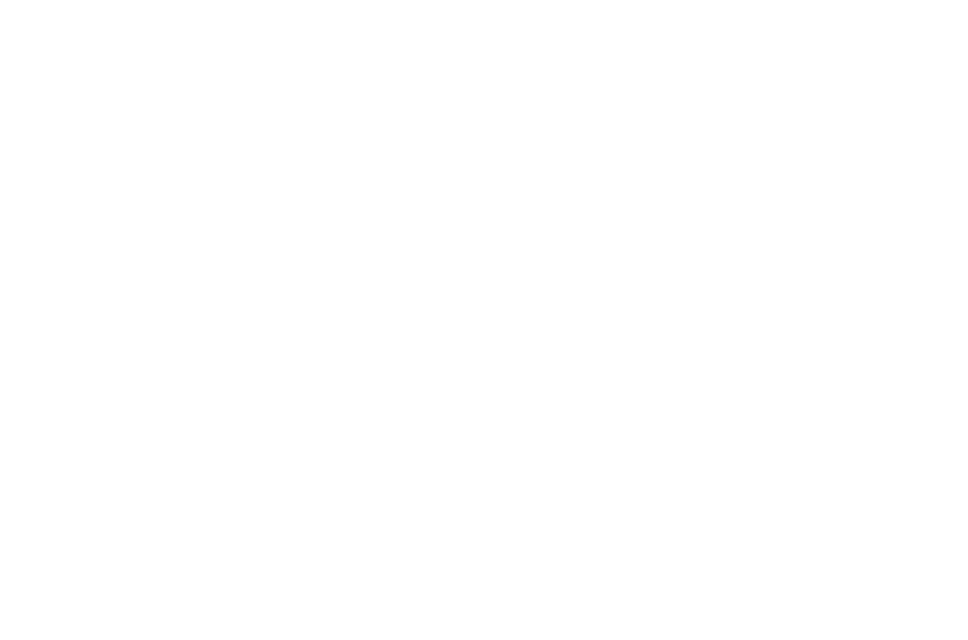
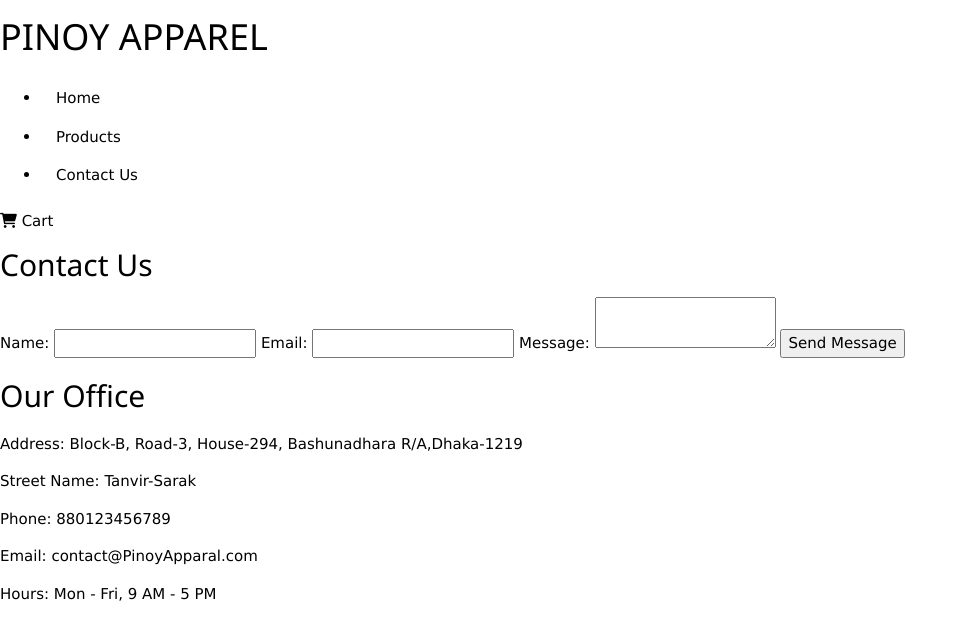
Before and after one commit to itzabd/MIDTERM_OF_MIS455, a plain HTML site: page contact.html in a window 1280 px wide. Shown: the whole page, without its empty margins (0-968 px from the left). Drawn offline with nearby package versions, Linux system fonts and the light colour scheme.

Commit message:
Update contact.html

```diff
--- a/contact.html
+++ b/contact.html
@@ -10,6 +10,49 @@
     <link rel="stylesheet" href="https://cdnjs.cloudflare.com/ajax/libs/font-awesome/6.0.0-beta3/css/all.min.css"> <!-- Font Awesome for icons -->
 </head>
 <body>
+     <!-- ID-2221061
+    NAME- Abdullah Hossien
+    Sec- 2 -->
+
+    <header>
+        <h1>PINOY APPAREL</h1>
+        <nav>
+            <ul>
+                <li><a href="index.html" class="w3-bar-item w3-button">Home</a></li>
+                <li><a href="products.html" class="w3-bar-item w3-button">Products</a></li>
+                <li><a href="contact.html" class="w3-bar-item w3-button">Contact Us</a></li>
+            </ul>
+        </nav>
+        <div class="cart">
+            <a><i class="fas fa-shopping-cart"></i> Cart</a>
+        </div>
+    </header>
+    <section class="contact-container">
+        <div class="contact-form">
+            <h2>Contact Us</h2>
+            <form>
+                <label for="name">Name:</label>
+                <input type="text" id="name" name="name">
+
+                <label for="email">Email:</label>
+                <input type="email" id="email" name="email">
+
+                <label for="message">Message:</label>
+                <textarea id="message" name="message"></textarea>
+
+                <button type="submit">Send Message</button>
+            </form>
+        </div>
+
+        <div class="office-location">
+            <h2>Our Office</h2>
+            <p>Address: Block-B, Road-3, House-294, Bashunadhara R/A,Dhaka-1219</p>
+            <p>Street Name: Tanvir-Sarak</p>
+            <p>Phone: 880123456789</p>
+            <p>Email: contact@PinoyApparal.com</p>
+            <p>Hours: Mon - Fri, 9 AM - 5 PM</p>
+        </div>
+    </section>
 
 </body>
 </html>
```
